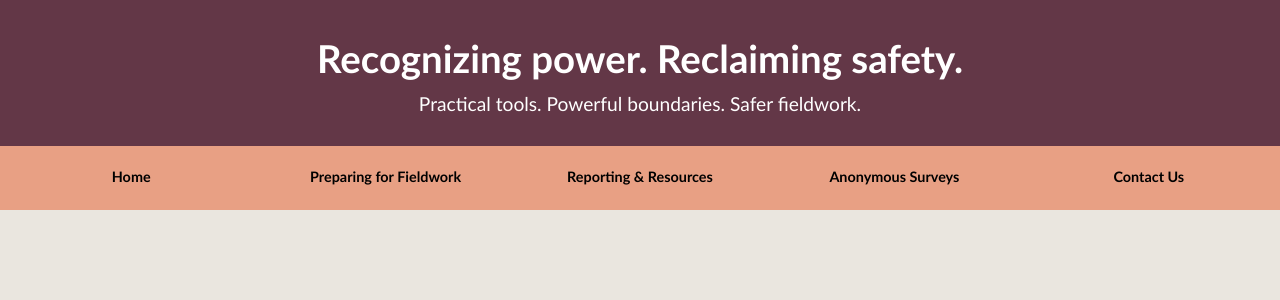
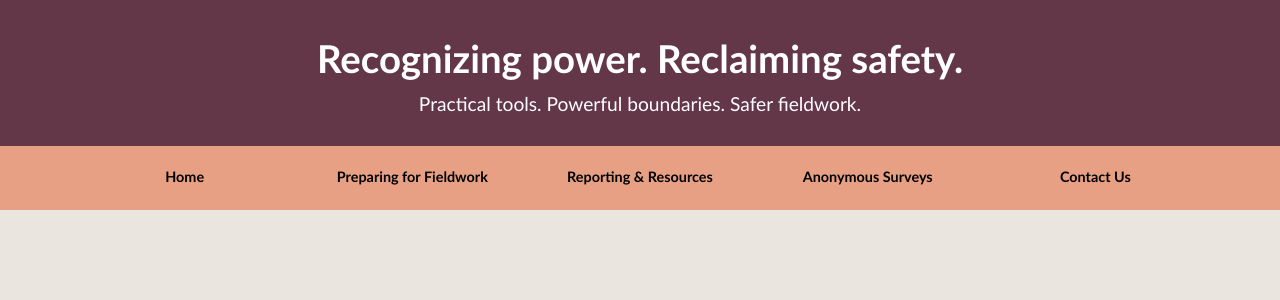
Before and after one commit to AnthroSafetyWarrior/GoldenTrowelProject, a Jekyll site: the page built from _pages/reporting.html, in a window 1280 px wide. Shown: the top 300 px of the page. Built offline with Jekyll 4.4.1, drawn with Linux system fonts in a browser that asks for light colours.

Commit message:
updating pages

```diff
--- a/_layouts/default.html
+++ b/_layouts/default.html
@@ -47,15 +47,16 @@
     nav{
       background:#e8a084;
       display:grid;
-      grid-template-columns: repeat(5, 1fr);   /* always one row, 5 columns */
-      align-items:stretch;
-      gap: clamp(4px, 1vw, 12px);
+      grid-template-columns: repeat(5, minmax(120px, 220px));
+      justify-content: center;                 /* center the five fixed-width columns */
+      align-items: stretch;
+      gap: clamp(4px, 0.6vw, 12px);           /* now this actually controls spacing */
       padding: clamp(6px, 1vw, 10px);
     }
     .dropdown{ position:relative; }
     .dropdown > a{
       display:flex; align-items:center; justify-content:center; text-align:center;
-      padding: clamp(8px, 1.2vw, 10px) clamp(6px, 1vw, 12px);
+      padding: clamp(6px, 1.2vw, 6px) clamp(6px, 1vw, 10px);
       font-size: clamp(0.9rem, 1.1vw, 1rem);   /* never bigger than ~16px */
       font-weight:bold; color:black; text-decoration:none;
       border-radius:6px; line-height:1.15;
@@ -67,11 +68,40 @@
     .dropdown-content{
       display:none; position:absolute; top:100%; left:50%; transform:translateX(-50%);
       background:#e8a084; min-width:max(220px,100%); z-index:10; text-align:center;
+      font-weight:bold; font-size: clamp(0.9rem, 1.1vw, 1rem);
       padding:.25em 0; border-radius:6px;
     }
-    .dropdown:hover .dropdown-content, .dropdown:focus-within .dropdown-content{ display:block; }
-    .dropdown-content a{ display:block; padding:.55em 1em; color:black; text-decoration:none; }
-    .dropdown-content a:hover, .dropdown-content a:focus-visible{ background:#633747; color:#fff; }
+
+
+/* panel sits below, same width as button, with the nav background visible */
+.dropdown-content {
+  display: none; position: absolute; top: 100%;
+  left: 0; transform: none; min-width:max(220px,100%); background: #e8a084; z-index: 10;
+  text-align: center; padding: .25em 0; border-radius: 0 0 6px 6px;
+}
+
+/* show the panel */
+.dropdown:hover .dropdown-content,
+.dropdown:focus-within .dropdown-content {
+  display: block;
+}
+
+/* links inside dropdown — default state */
+.dropdown-content a {
+  display: block;
+  padding: .55em 1em;
+  color: black;
+  text-decoration: none;
+  border-radius: 6px; /* match nav buttons */
+  margin: 2px 6px;    /* lets the background show at sides */
+}
+
+/* hovered/focused link gets highlight with rounded corners */
+.dropdown-content a:hover,
+.dropdown-content a:focus-visible {
+  background: #633747;
+  color: #fff;
+}
 
     @media (max-width: 320px){ nav{ gap:4px; } }
 
@@ -117,7 +147,9 @@
     }
     .doc-card h3{ margin:.1em 0 .2em; }
     .doc-card p{ margin:.2em 0 .6em; }
-    .doc-card a{ margin-top:auto; align-self:center; background:#633747; color:#fff; text-decoration:none; padding:.5em 1em; border-radius:6px; display:inline-block; }
+    .doc-card a{ margin-top:auto; align-self:center; background:#633747;
+              color:#fff; text-decoration:none; padding:.5em 1em; border-radius:6px;
+              display:inline-block; }
     .doc-card a:hover{ background:#ffdc8f; color:#000; }
   </style>
   {% endif %}
```
